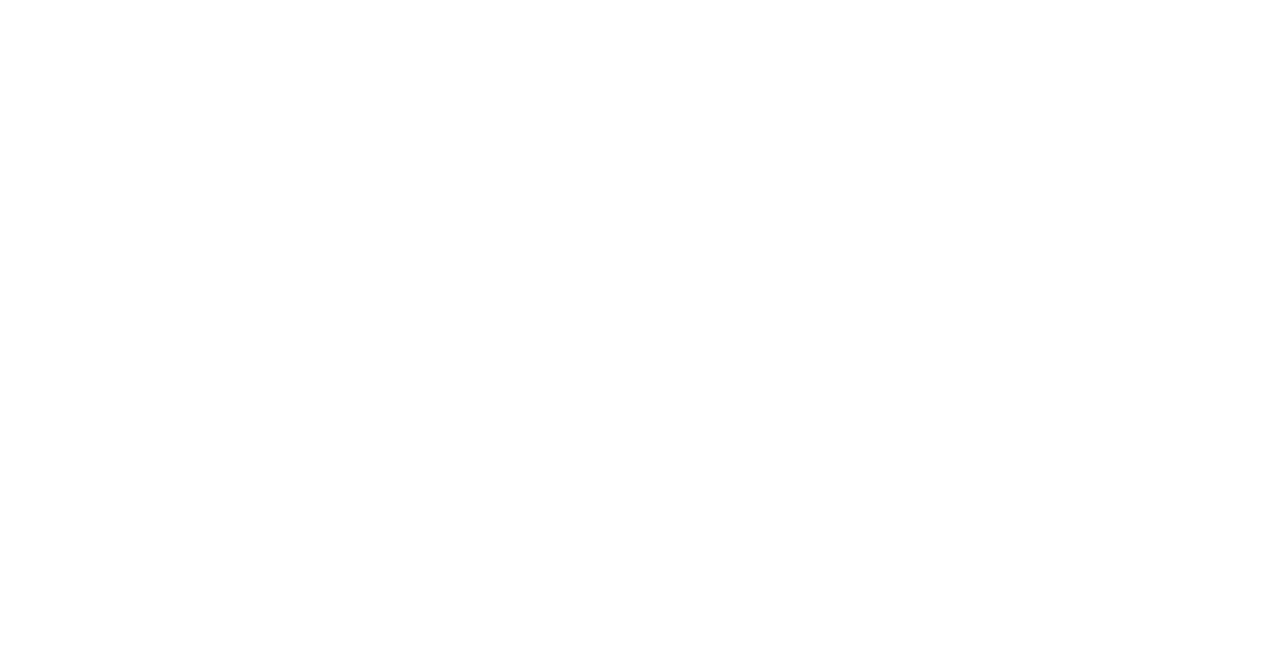
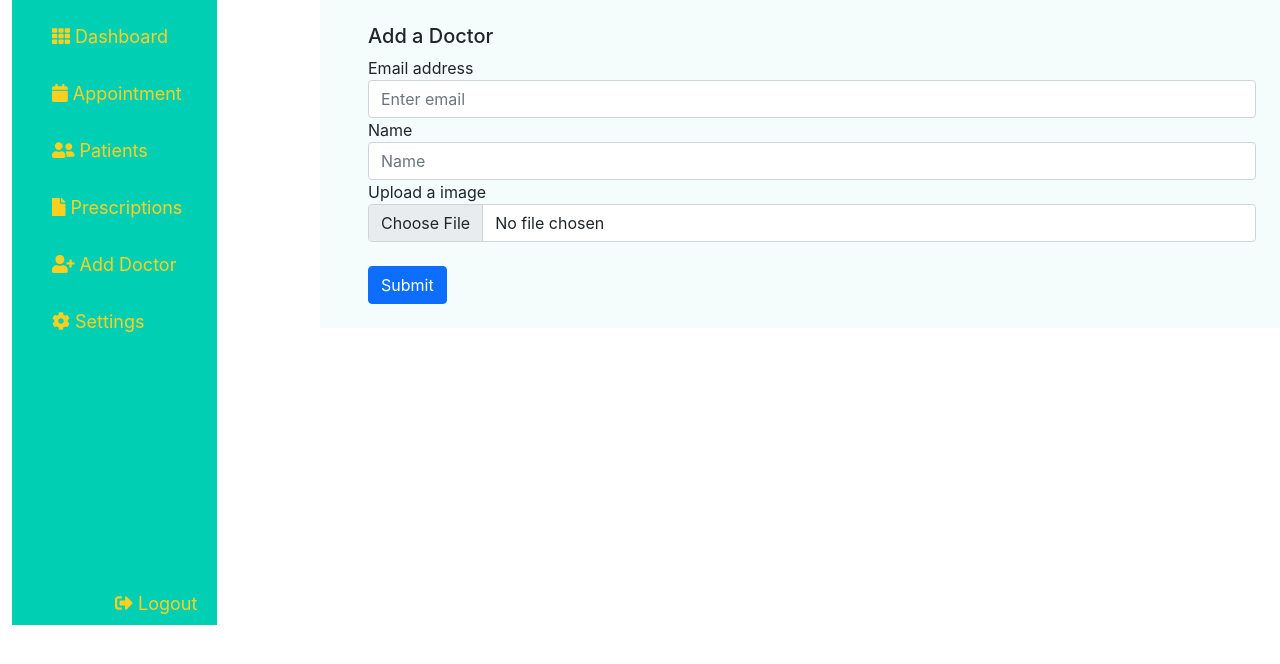
Before and after one commit to Sayed-Tasif/Dr-Portal-client, a React (Create React App) app: page /addDoctor in a window 1280 px wide. Shown: the top 664 px of the page. Built offline with nearby package versions, Linux system fonts and the light colour scheme.

Commit message:
this is just a code

```diff
--- a/src/App.js
+++ b/src/App.js
@@ -5,6 +5,7 @@ import {
   Route
 } from "react-router-dom";
 import './App.css';
+import AddDoctor from "./components/AddDoctor/AddDoctor";
 import Appointment from "./components/Appointment/Appointment/Appointment";
 import Dashboard from "./components/Dashboard/Dashboard/Dashboard";
 import Home from "./components/Home/Home/Home";
@@ -22,6 +23,9 @@ function App() {
         <Route path='/appointment'>
           <Appointment></Appointment>
         </Route>
+        <Route path='/addDoctor'>
+          <AddDoctor></AddDoctor>
+        </Route>
       </Switch>
     </Router>
   );
--- /dev/null
+++ b/src/components/AddDoctor/AddDoctor.js
@@ -0,0 +1,66 @@
+import React from 'react';
+import { useState } from 'react/cjs/react.development';
+import Sidebar from '../Dashboard/Sidebar/Sidebar';
+
+const AddDoctor = () => {
+
+    const [info, setInfo] = useState({});
+    const [file, setFile] = useState(null);
+
+    const handleBlur = e => {
+        const newInfo = { ...info };
+        newInfo[e.target.name] = e.target.value;
+        setInfo()
+    }
+
+    const handleFileChange = (e) => {
+        const newFile = e.target.files[0];
+        setFile(newFile);
+    }
+
+    const handleSubmit = () => {
+        const formData = new FormData()
+        formData.append('file', file);
+        formData.append('name', info.name);
+        formData.append('email', info.email);
+
+        fetch('/http://localhost:5000/addADoctor', {
+            method: 'POST',
+            body: formData
+        })
+            .then(response => response.json())
+            .then(data => {
+                console.log(data)
+            })
+            .catch(error => {
+                console.error(error)
+            })
+    }
+
+    return (
+        <section className="container-fluid row">
+            <Sidebar></Sidebar>
+            <div className="col-md-9 p-4 ps-5" style={{ position: "absolute", right: 0, backgroundColor: "#F4FDFB" }}>
+                <h5 className="text-brand">Add a Doctor</h5>
+                <form onSubmit={handleSubmit}>
+                    <div className="form-group">
+                        <label htmlFor="exampleInputEmail1">Email address</label>
+                        <input onBlur={handleBlur} type="email" className="form-control" name="email" placeholder="Enter email" />
+                    </div>
+                    <div className="form-group">
+                        <label htmlFor="exampleInputPassword1">Name</label>
+                        <input onBlur={handleBlur} type="text" className="form-control" name="name" placeholder="Name" />
+                    </div>
+                    <div className="form-group">
+                        <label htmlFor="exampleInputPassword1">Upload a image</label>
+                        <input onChange={handleFileChange} type="file" className="form-control" id="exampleInputPassword1" placeholder="Picture" />
+                    </div>
+                    <br />
+                    <button type="submit" className="btn btn-primary">Submit</button>
+                </form>
+            </div>
+        </section>
+    );
+};
+
+export default AddDoctor;
--- a/src/components/Appointment/AppointmentForm/AppointmentForm.js
+++ b/src/components/Appointment/AppointmentForm/AppointmentForm.js
@@ -26,7 +26,7 @@ const AppointmentForm = ({ modalIsOpen, closeModal, appointmentOn, date }) => {
         data.created = new Date();
 
         fetch('http://localhost:5000/addAppointment', {
-            method: 'post',
+            method: 'POST',
             headers: {'content-type': 'application/json'},
             body:JSON.stringify(data)
         })
--- a/src/components/Dashboard/AppointmentByDate/Appointmentbydate.js
+++ b/src/components/Dashboard/AppointmentByDate/Appointmentbydate.js
@@ -1,9 +1,13 @@
 import React from 'react';
 
-const Appointmentbydate = () => {
+const Appointmentbydate = ({appointments}) => {
+    console.log(appointments)
     return (
         <div>
-            <h1>Appointments</h1>
+            <h1>Appointments {appointments.length}</h1>
+            {
+                appointments.map(app => <li key={app._id}>{app.name}</li>)
+            }
         </div>
     );
 };
--- a/src/components/Dashboard/Dashboard/Dashboard.js
+++ b/src/components/Dashboard/Dashboard/Dashboard.js
@@ -6,30 +6,39 @@ import Appointmentbydate from '../AppointmentByDate/Appointmentbydate';
 import Sidebar from '../Sidebar/Sidebar';
 
 const containerStyle = {
-    backgroundColor: "#F4FDFB",
     height: "100%"
 }
 
 
 const Dashboard = () => {
     const [selectedDate, setSelectedDate] = useState(new Date());
+    const [appointments, setAppointments] = useState([]);
     const handleDateChange = date =>{
         setSelectedDate(date);
+
+        fetch('http://localhost:5000/addAppointmentByDate', {
+            method:'POST',
+            headers:{'content-type': 'application/json'},
+            body: JSON.stringify({date})
+        })
+        .then(res => res.json())
+        .then(data => setAppointments(data))
+
     }
     return (
-        <div className = "mt-3">
+        <div>
             <div style={containerStyle} className="container-fluid row">
                 <div className="col-md-2">
                     <Sidebar></Sidebar>
                 </div>
-                <div className="col-md-5">
+                <div className="col-md-5" style={{height:'600px'}}>
                 <Calendar
                 onChange ={handleDateChange}
                 value={new Date()}
                 />
                 </div>
                 <div className="col-md-5">
-                    <Appointmentbydate></Appointmentbydate>
+                    <Appointmentbydate appointments = {appointments}></Appointmentbydate>
                 </div>
             </div>
         </div>
--- a/src/components/Dashboard/Sidebar/Sidebar.js
+++ b/src/components/Dashboard/Sidebar/Sidebar.js
@@ -1,9 +1,28 @@
 import React from 'react';
+import { FontAwesomeIcon } from '@fortawesome/react-fontawesome';
+import { faCalendar, faCog, faFile, faSignOutAlt, faTh, faUserFriends, faUserPlus } from '@fortawesome/free-solid-svg-icons';
+import './sidebarStyel.css'
+
+
 
 const Sidebar = () => {
     return (
-        <div>
-            <h1>sidebar</h1>
+        <div className="sidebar d-flex flex-column justify-content-between col-md-2">
+            <div className ="options d-flex align-items-end flex-column">
+            <div className='d-flex flex-column p-2 upperOpt'>
+            <a href="#"><FontAwesomeIcon icon={faTh}/> Dashboard</a>
+            <a href="/appointment"><FontAwesomeIcon icon={faCalendar}/> Appointment</a>
+            <a href="/appointment"><FontAwesomeIcon icon={faUserFriends}/> Patients</a>
+            <a href="/appointment"><FontAwesomeIcon icon={faFile}/> Prescriptions</a>
+            <a href="/addDoctor"><FontAwesomeIcon icon={faUserPlus}/> Add Doctor</a>
+            <a href="/appointment"><FontAwesomeIcon icon={faCog}/> Settings</a>
+            </div>
+
+            <div className='lowerOpt mt-auto p-2'>
+            <a href="/appointment"><FontAwesomeIcon icon={faSignOutAlt}/> Logout</a>
+            </div>
+
+            </div>
         </div>
     );
 };
--- /dev/null
+++ b/src/components/Dashboard/Sidebar/sidebarStyel.css
@@ -0,0 +1,18 @@
+.sidebar{
+    background-color: #00cfb4;
+}
+.options{
+    height: 625px;
+}
+.upperOpt a{
+    color:rgb(255, 0, 149);
+    text-decoration: none;
+    margin: 15px;
+    font-size: 18px;
+}
+.lowerOpt a{
+    color:rgb(255, 0, 149);
+    text-decoration: none;
+    font-size: 18px;
+    margin: 0;
+}
```
